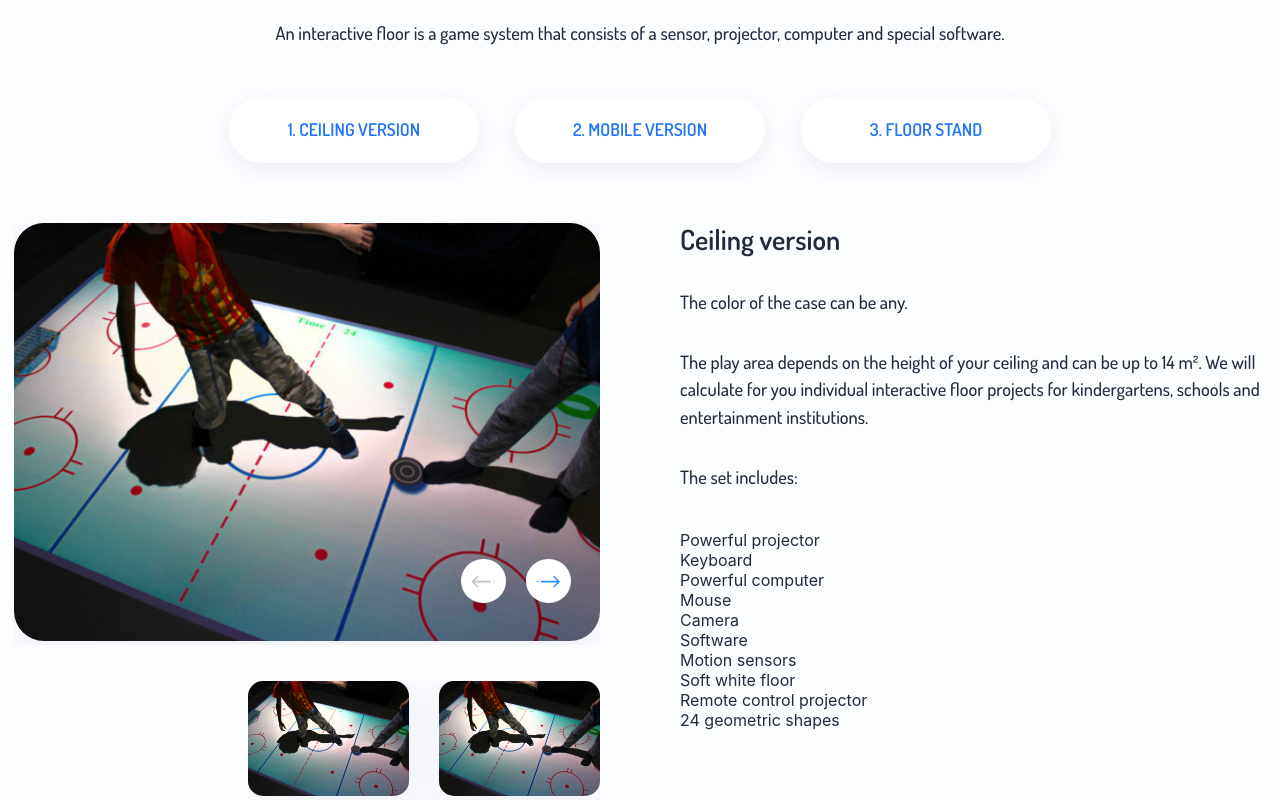
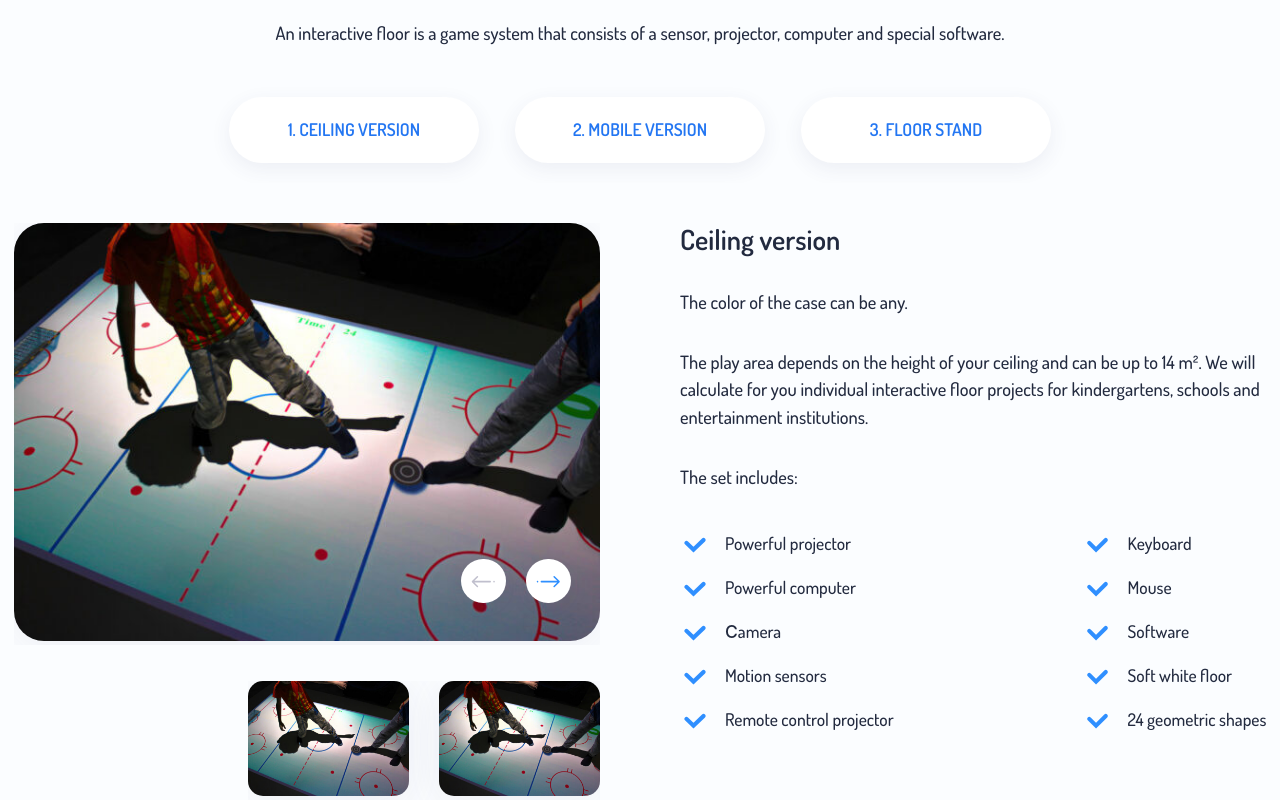
Before and after one commit to OgurtsovArtem/Kids_Jump, a React (Create React App) app: page / in a window 1280 px wide. Shown: the part 3323-4123 px from the top of the page. Built offline with nearby package versions, Linux system fonts and the light colour scheme; a web font is replaced by a local one.

Commit message:
complete block

```diff
--- a/src/components/TabsSection/TabsSection.js
+++ b/src/components/TabsSection/TabsSection.js
@@ -1,16 +1,67 @@
-import React from 'react'
-import ImageSlider from '../../Ui-Kit/ImageSlider/ImageSlider'
-import TextButton from '../../Ui-Kit/TextButton/TextButton'
+import React from "react";
+import ImageSlider from "../../Ui-Kit/ImageSlider/ImageSlider";
+import TextButton from "../../Ui-Kit/TextButton/TextButton";
+import CheckList from "../../Ui-Kit/CheckList/CheckList";
 
-import "../../styles/technicalClasses.scss"
-import './TabsSection.scss'
-
+import "../../styles/technicalClasses.scss";
+import "./TabsSection.scss";
 
 function TabsSection() {
+  const tabSectionText = {
+    itemList: {
+      columnOne: [
+        {
+          id: 1,
+          text: "Powerful projector",
+        },
+        {
+          id: 2,
+          text: "Powerful computer",
+        },
+        {
+          id: 3,
+          text: "Сamera",
+        },
+        {
+          id: 4,
+          text: "Motion sensors",
+        },
+        {
+          id: 5,
+          text: "Remote control projector",
+        },
+      ],
+      columnTwo: [
+        {
+          id: 1,
+          text: "Keyboard",
+        },
+        {
+          id: 2,
+          text: "Mouse",
+        },
+        {
+          id: 3,
+          text: "Software",
+        },
+        {
+          id: 4,
+          text: "Soft white floor",
+        },
+        {
+          id: 5,
+          text: "24 geometric shapes",
+        },
+      ],
+    },
+  };
   return (
     <section className="tabs-section _container">
       <h2 className="tabs-section__title">Types of floors</h2>
-      <p className="tabs-section__text tabs-section__text_center">An interactive floor is a game system that consists of a sensor, projector, computer and special software.</p>
+      <p className="tabs-section__text tabs-section__text_center">
+        An interactive floor is a game system that consists of a sensor,
+        projector, computer and special software.
+      </p>
       <div className="tabs-section__tabs-container">
         <TextButton className="tabs-section__tab" text="1. Ceiling version" />
         <TextButton className="tabs-section__tab" text="2. Mobile version" />
@@ -22,25 +73,23 @@ function TabsSection() {
         </div>
         <div className="tabs-section__description">
           <h3 className="tabs-section__subtitle">Ceiling version</h3>
-          <p className="tabs-section__text">The color of the case can be any.</p>
-          <p className="tabs-section__text">The play area depends on the height of your ceiling and can be up to 14 m². We will calculate for you individual interactive floor projects for kindergartens, schools and entertainment institutions.</p>
+          <p className="tabs-section__text">
+            The color of the case can be any.
+          </p>
+          <p className="tabs-section__text">
+            The play area depends on the height of your ceiling and can be up to
+            14 m². We will calculate for you individual interactive floor
+            projects for kindergartens, schools and entertainment institutions.
+          </p>
           <p className="tabs-section__text">The set includes:</p>
-          <ul className="tabs-section__list">
-            <li className="tabs-section__item">Powerful projector</li>
-            <li className="tabs-section__item">Keyboard</li>
-            <li className="tabs-section__item">Powerful computer</li>
-            <li className="tabs-section__item">Mouse</li>
-            <li className="tabs-section__item">Сamera</li>
-            <li className="tabs-section__item">Software</li>
-            <li className="tabs-section__item">Motion sensors</li>
-            <li className="tabs-section__item">Soft white floor</li>
-            <li className="tabs-section__item">Remote control projector</li>
-            <li className="tabs-section__item">24 geometric shapes</li>
-          </ul>
+          <div className="tabs-section__list">
+            <CheckList list={tabSectionText.itemList.columnOne} />
+            <CheckList list={tabSectionText.itemList.columnTwo} />
+          </div>
         </div>
       </div>
     </section>
-  )
+  );
 }
 
-export default TabsSection
+export default TabsSection;
--- a/src/components/TabsSection/TabsSection.scss
+++ b/src/components/TabsSection/TabsSection.scss
@@ -3,13 +3,12 @@
 @import "../../styles/mixin.scss";
 
 .tabs-section {
-
   &__title {
     font-family: "Lifehack Sans";
     font-style: normal;
     font-weight: 800;
     line-height: 100%;
-    @include adaptive-value("font-size", 104, 48,$xxs);
+    @include adaptive-value("font-size", 104, 48, $xxs);
     text-transform: uppercase;
     color: $blueColor500;
     text-align: center;
@@ -18,8 +17,8 @@
   &__text {
     font-style: normal;
     font-weight: 500;
-    @include adaptive-value("font-size", 20, 16,$xxs);
-    @include adaptive-value("line-height", 31, 23,$xxs);
+    @include adaptive-value("font-size", 20, 16, $xxs);
+    @include adaptive-value("line-height", 31, 23, $xxs);
     margin-top: rem(32);
 
     &_center {
@@ -46,22 +45,27 @@
     grid-template-columns: repeat(2, 1fr);
     gap: rem(80);
     margin-top: rem(40);
+    @media (max-width: ($s+px)) {
+      grid-template-columns: 1fr;
+    }
   }
   &__photos {
     min-width: 0;
   }
   &__description {
-
   }
 
   &__subtitle {
     font-style: normal;
     font-weight: 600;
     line-height: 120%;
-    @include adaptive-value("font-size", 32, 22,$xxs);
+    @include adaptive-value("font-size", 32, 22, $xxs);
     margin-bottom: rem(32);
   }
   &__list {
     margin-top: rem(40);
+    display: flex;
+    justify-content: space-between;
+    @include adaptive-value("gap", 60, 25, $xxs);
   }
 }
```
